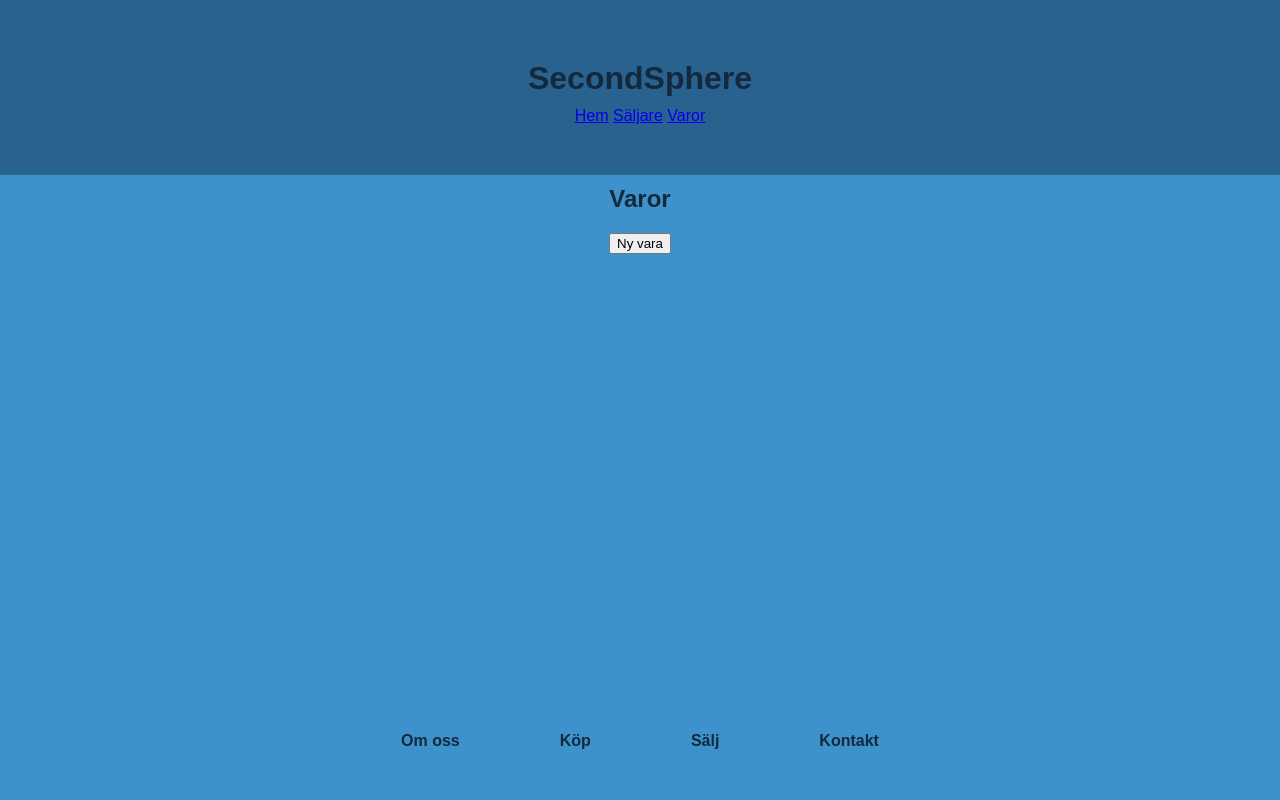
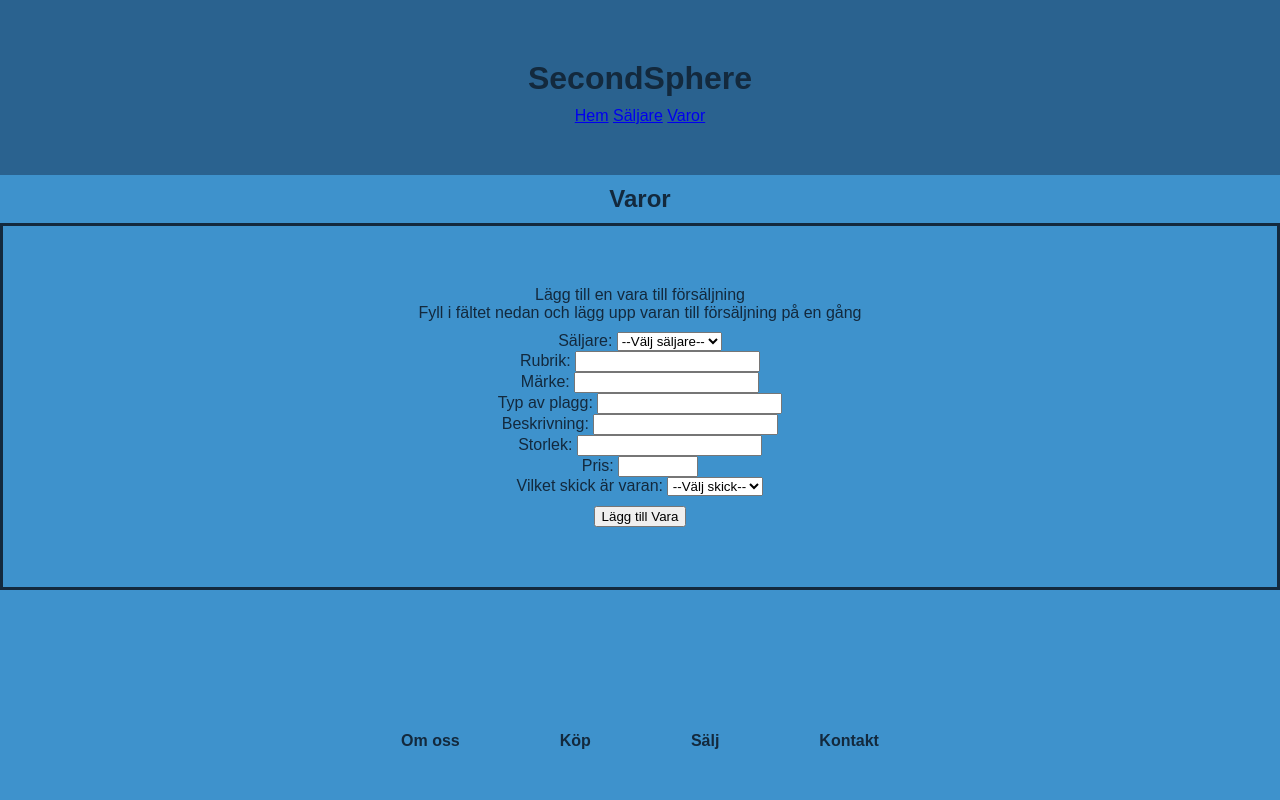
Before and after one commit to sarasandahl/secondsphere, a PHP site: page /items.php in a window 1280 px wide. Run offline with PHP 8.4, Linux system fonts and the light colour scheme; data that the repository does not hold is empty.

Commit message:
statiskt form på vara

```diff
--- a/items.php
+++ b/items.php
@@ -19,12 +19,18 @@ include 'partials/header.php';
 // våran apps vyer här
 ?>
 
-<h2>Varor</h2>
-<?php
-    $itemsView->renderAllItemsAsList($itemsModel->getAllItems());
-?>
-<button>Ny vara</button>
+<div class="items-container">
+    <h2>Varor</h2>
+    <?php
+        $itemsView->renderAllItemsAsList($itemsModel->getAllItems());
+    ?>
+</div>
 
+<div class="new-item-container">
+    <p>Lägg till en vara till försäljning <br> Fyll i fältet nedan och lägg upp varan till försäljning på en gång</p>
+
+    <?php include 'partials/item-form.php'; ?>
+</div>
 <?php
 
 include 'partials/footer.php';
--- a/partials/item-form.php
+++ b/partials/item-form.php
@@ -1,8 +1,39 @@
-<div>
-        <label for="title">Titel: </label>
-        <input type="text" name="title" id="title">
+<form>
+    <div>
+        <label for="user">Säljare:</label>
+        <select name="userId" id="user">
+            <option value="">--Välj säljare--</option>
+        </select>
     </div>
     <div>
-        <label for="year">Publicerad år: </label>
-        <input type="text" name="year" id="year">
-</div>
+        <label for="product_name">Rubrik: </label>
+        <input type="text" name="product_name" id="product_name">
+    </div>
+    <div>
+        <label for="brand">Märke: </label>
+        <input type="text" name="brand" id="brand">
+    </div>
+    <div>
+        <label for="type">Typ av plagg: </label>
+        <input type="text" name="type" id="type">
+    </div>
+    <div>
+        <label for="description">Beskrivning: </label>
+        <input type="text" name="description" id="description">
+    </div>
+    <div>
+        <label for="size">Storlek: </label>
+        <input type="text" name="size" id="size">
+    </div>
+    <div>
+        <label for="price">Pris: </label>
+        <input type="number" name="price" id="price" min="50" max="50000">
+    </div>
+    <div>
+        <label for="condition">Vilket skick är varan:</label>
+        <select name="conditionId" id="condition">
+            <option value="">--Välj skick--</option>
+        </select>
+    </div>
+    <button type="submit">Lägg till Vara</button>
+</form>
--- a/partials/user-form.php
+++ b/partials/user-form.php
@@ -12,4 +12,4 @@
         <input type="text" name="email" id="email">
     </div>
     <button type="submit">Lägg till Säljare</button>
-    </form>
+</form>
--- a/style/style.css
+++ b/style/style.css
@@ -23,11 +23,20 @@ h1, h2, p, button {
     margin: 10px;
 }
 
-.user-container {
+.users-container {
     padding: 50px
 }
 
 .new-user-container {
+    border-style: solid;
+    padding: 50px
+}
+
+.items-container {
+    margin: 10px;
+}
+
+.new-item-container {
     border-style: solid;
     padding: 50px
 }
--- a/users.php
+++ b/users.php
@@ -17,7 +17,7 @@ include 'partials/header.php';
 
 // våran apps vyer här
 ?>
-<div class="user-container">
+<div class="users-container">
     <h2>Säljare</h2>
     <?php
         $usersView->renderAllUsersAsList($usersModel->getAllUsers());
```
